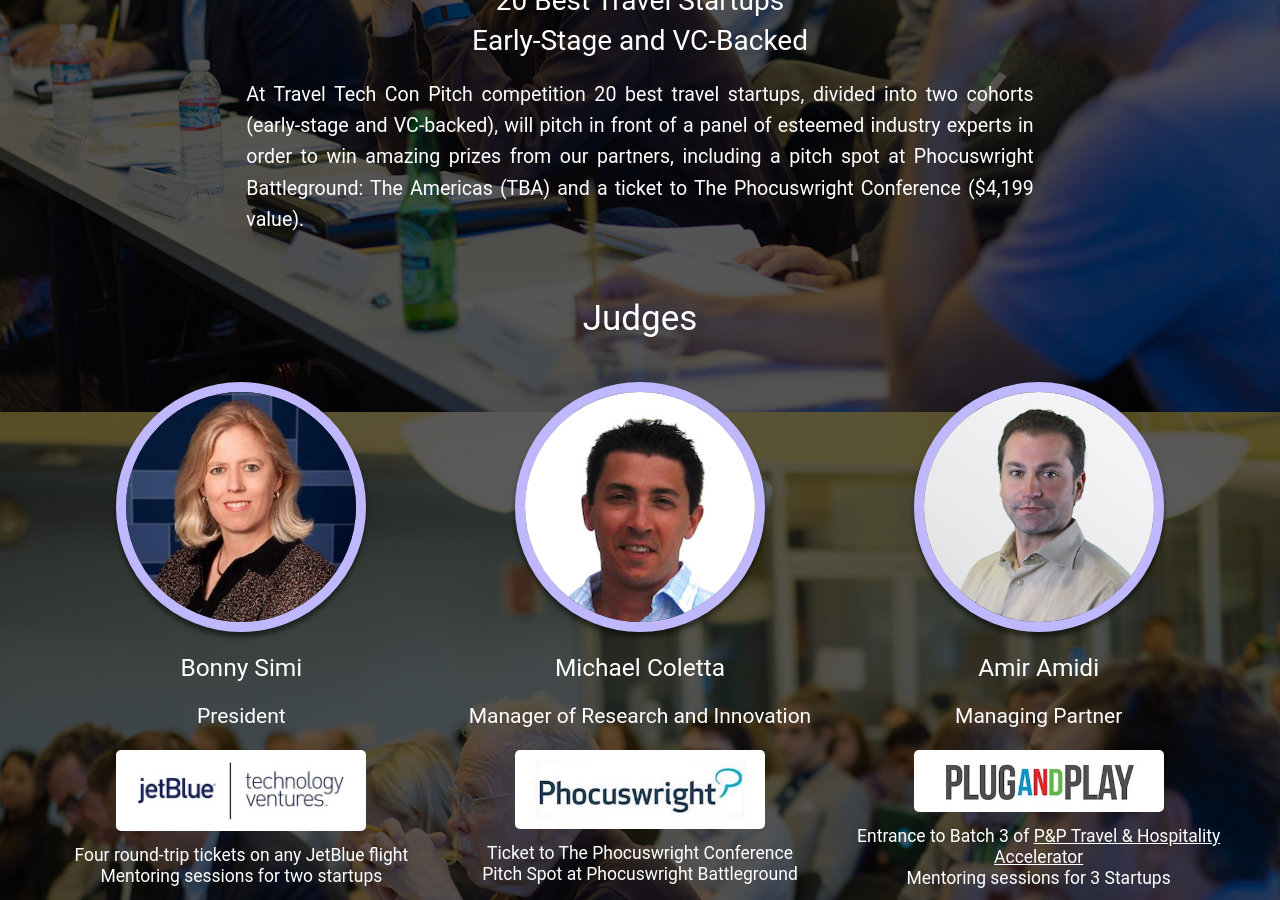
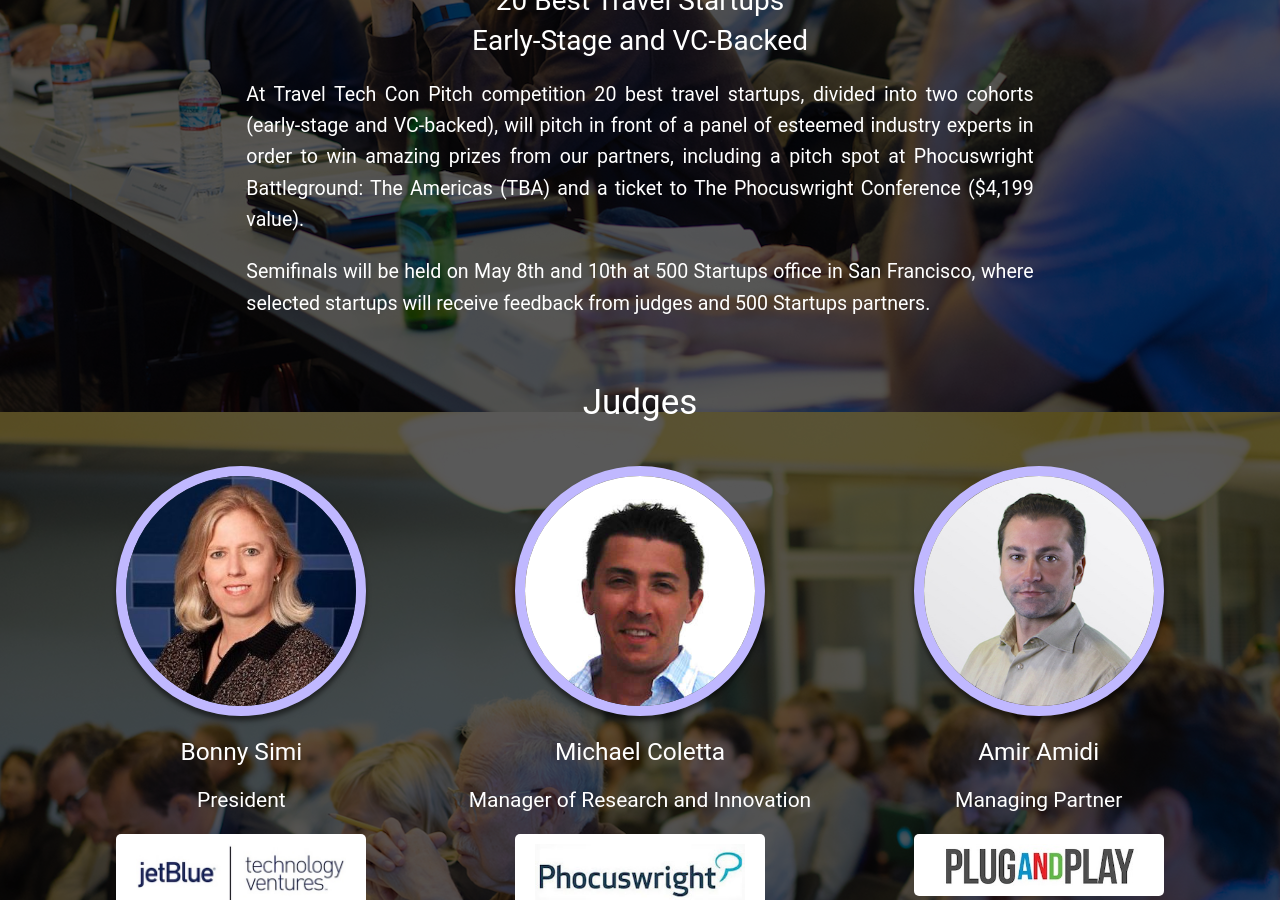
Before and after one commit to traveltechcon/ttc17, a Jekyll site: the page built from index.html, in a window 1280 px wide and 900 px high, scrolled down 2635 px. Built offline with Jekyll 4.4.1, drawn with Linux system fonts in a browser that asks for light colours; part of the change alters nothing that is shown.

Commit message:
500 feedback info

```diff
--- a/_includes/block-header.html
+++ b/_includes/block-header.html
@@ -3,7 +3,7 @@
     <span class="icon {{ include.schedule[include.index].icon }}"></span><br>{{ include.schedule[include.index].event }}
   </h1>
   <h3>{{ include.schedule[include.index].date }}</h3>
-  <h4><a href="{{ page.schedule[2].map_url }}" target="{{ page.schedule[2].target }}">
+  <h4><a href="{{ page.schedule[include.index].map_url }}" target="{{ page.schedule[include.index].target }}">
     <span class="icon icon-map"></span>
     {{ include.schedule[include.index].venue }}
     {{ include.schedule[include.index].address }}
--- a/index.html
+++ b/index.html
@@ -396,6 +396,7 @@ sponsors:
         <h2>20 Best Travel Startups</h2>
         <h2>Early-Stage and VC-Backed</h2>
         <p class="my-4">At Travel Tech Con Pitch competition 20 best travel startups, divided into two cohorts (early-stage and VC-backed), will pitch in front of a panel of esteemed industry experts in order to win amazing prizes from our partners, including a pitch spot at Phocuswright Battleground: The Americas (TBA) and a ticket to The Phocuswright Conference ($4,199 value).</p>
+        <p class="my-4">Semifinals will be held on May 8th and 10th at 500 Startups office in San Francisco, where selected startups will receive feedback from judges and 500 Startups partners.</p>
       </div>
     </div>
 
```
